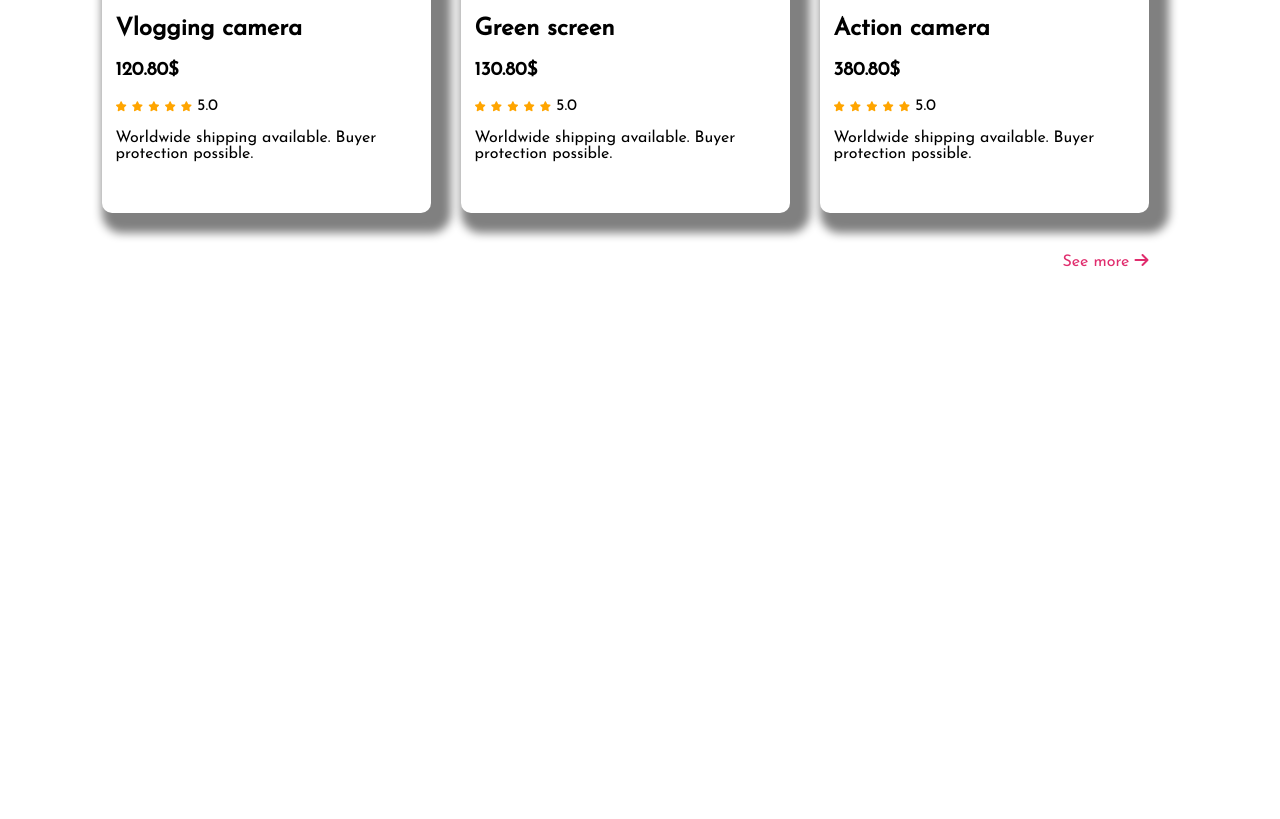
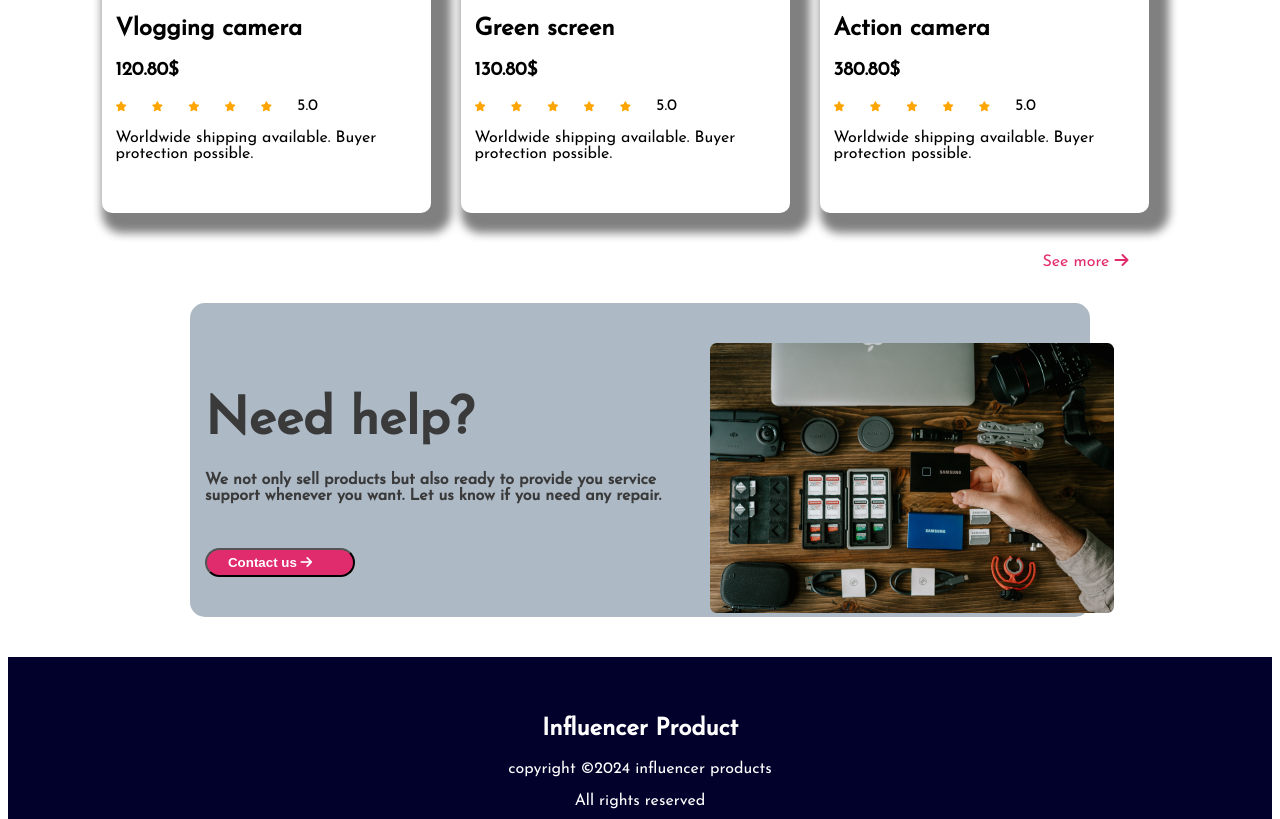
Before and after one commit to MrMosses/assignment-responsive-site, a plain HTML site: page index.html in a window 1280 px wide. Shown: the part 1914-2733 px from the top of the page. Before the commit the page ends 2184 px from the top, so only its background shows below. Drawn offline with Linux system fonts and the light colour scheme.

Commit message:
almost-done

```diff
--- a/index.html
+++ b/index.html
@@ -26,7 +26,7 @@
                 <h1>Start your Journey as Influencer</h1>
                 <p class="camera-experience">
                     Start your journey with this awesome camera. It will give you memorable experience with its light
-                    weight, classy apperance.
+                    weight, classy appearance.
                 </p>
                 <button>Prebook now <i class="fas fa-arrow-right"></i></button>
             </div>
@@ -221,8 +221,27 @@
 
             </div>
         </section>
-
+        <section class="extra-part">
+            <div class="service-info">
+                <h1>Need help?</h1>
+                <p class="camera-experience">
+                    We not only sell products but also ready to provide you service support whenever you want. Let us
+                    know if you need any repair.
+                </p>
+                <button>Contact us <i class="fas fa-arrow-right"></i></button>
+            </div>
+            <div class="service-image">
+                <img src="images/gear.png" alt="">
+            </div>
+        </section>
     </main>
+    <footer class="footer-part">
+        <h2>Influencer Product</h2>
+        <P>copyright &copy2024 influencer products</P>
+        <p>All rights reserved</p>
+        <p class="logo"><i class="fab fa-facebook"></i> <i class="fab fa-twitter"></i> <i class="fab fa-youtube"></i> <i
+                class="fab fa-instagram-square"></i></p>
+    </footer>
 </body>
 
 </html>
--- a/styles/style.css
+++ b/styles/style.css
@@ -41,6 +41,9 @@ h1{
     color: #3A3A3A;
     font-size: 16px;
     font-weight: bolder;
+}
+.camera-image img:hover{
+    transform: scale(1.2);
 }
 button{
     background-color:#E02C6D;
@@ -95,3 +98,28 @@ button{
     text-align: right;
     color: #E02C6D;
 }
+.extra-part{
+    display: grid;
+    grid-template-columns: repeat(2, 1fr);
+    width: 70%;
+    margin-top: 90px;
+    margin-bottom: 40px;
+    align-items: center;
+    background-color: rgba(162, 176, 190, 0.877);
+    border-radius: 15px;
+    padding-left: 15px;
+
+}
+.service-image{
+    margin-top: 40px;
+}
+.footer-part{
+    background-color: rgb(1, 1, 44);
+    height: 200px;
+    color: white;
+    text-align: center;
+    padding-top: 40px;
+}
+i{
+   padding-right: 20px;
+}
```
